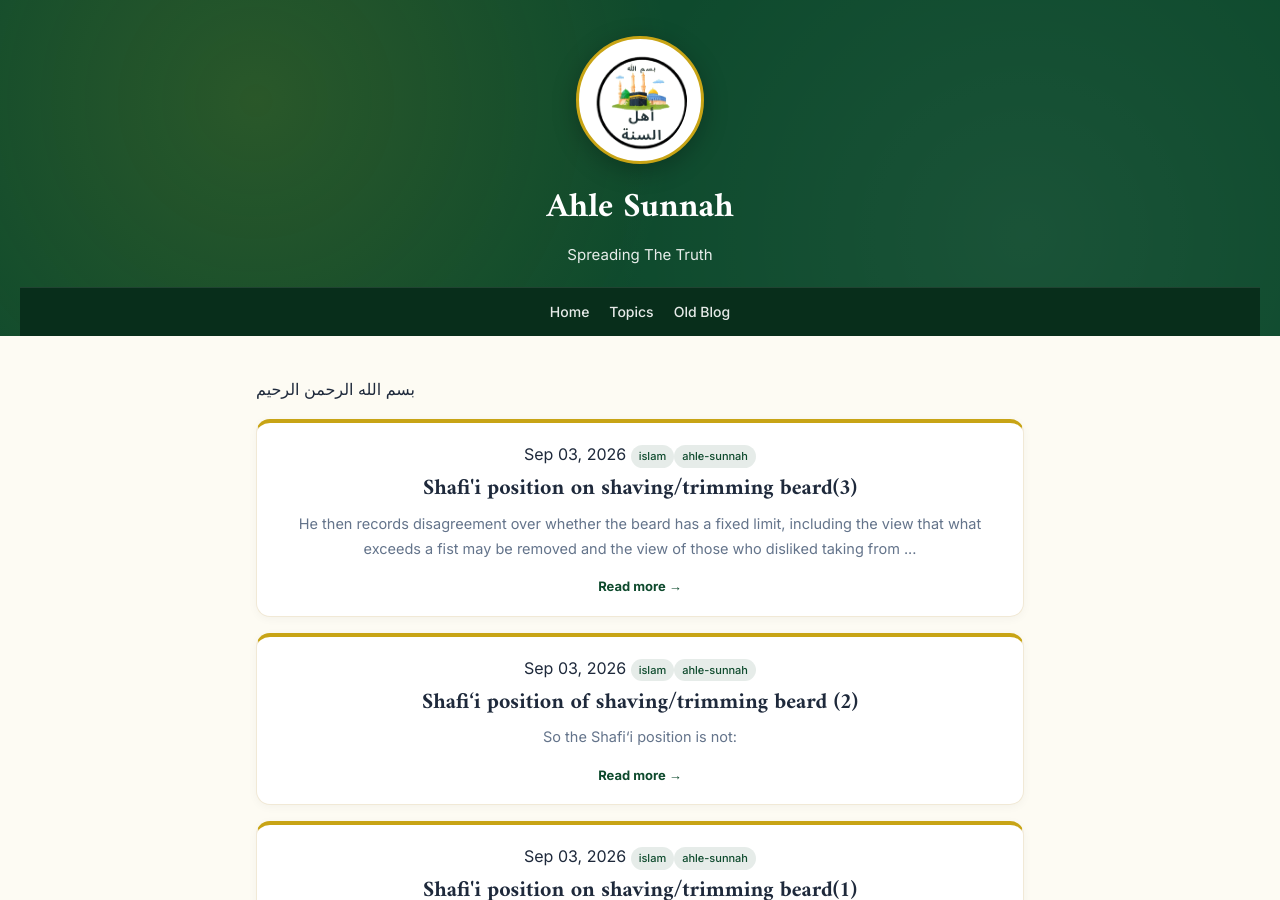
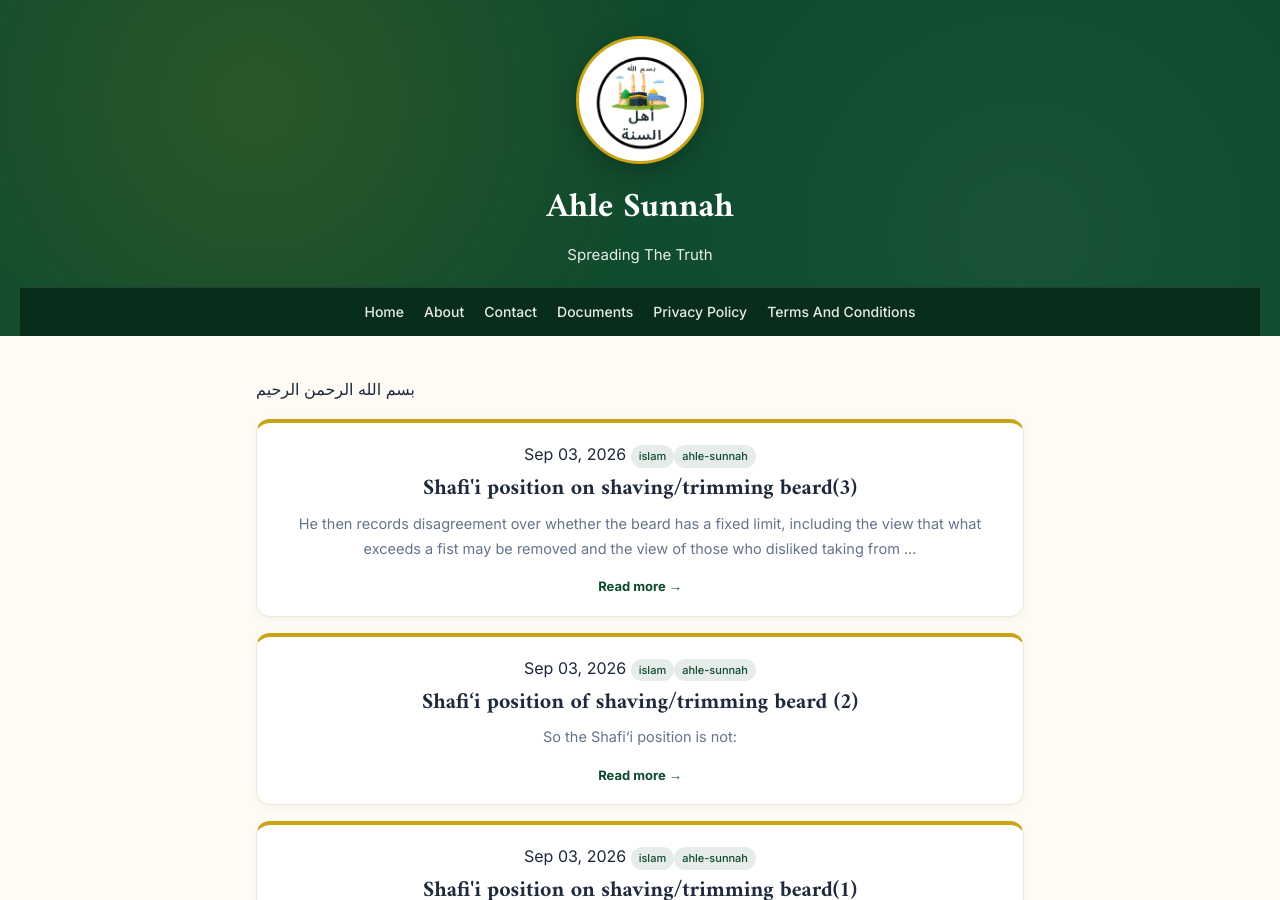
Before and after one commit to Fali17/ahlesunnah, a Jekyll site: the page built from index.html, in a window 1280 px wide and 900 px high. Built offline with Jekyll 4.4.1, drawn with Linux system fonts in a browser that asks for light colours.

Commit message:
Update default.html

```diff
--- a/_layouts/default.html
+++ b/_layouts/default.html
@@ -12,15 +12,18 @@
   <header class="site-header">
     <div class="header-inner">
       <div class="logo-wrap">
-        <img src="{{ '/assets/logo.png' | relative_url }}" alt="Ahle Sunnah Al Islam Logo" class="site-logo">
+        <img src="{{ 'assets/logo.png' | relative_url }}" alt="Ahle Sunnah Al Islam Logo" class="site-logo">
       </div>
       <h1>{{ site.title }}</h1>
       <p class="subtitle">{{ site.description }}</p>
     </div>
     <nav class="site-nav">
-      <a href="{{ '/' | relative_url }}">Home</a>
-      <a href="{{ '/tags/' | relative_url }}">Topics</a>
-      <a href="https://alsunnahalislam.blogspot.com" target="_blank">Old Blog</a>
+      <a href="{{ 'index.html'| relative_url }}">Home</a>
+      <a href="{{ 'about.html'| relative_url }}">About</a>
+       <a href="{{ 'contact.html'| relative_url }}">Contact</a>
+       <a href="{{ 'documents.html'| relative_url }}">Documents</a>
+       <a href="{{ 'priv.html'| relative_url }}">Privacy Policy</a>
+       <a href="{{ 'terms.html'| relative_url }}">Terms And Conditions</a>
     </nav>
   </header>
   <main class="site-main">
```
